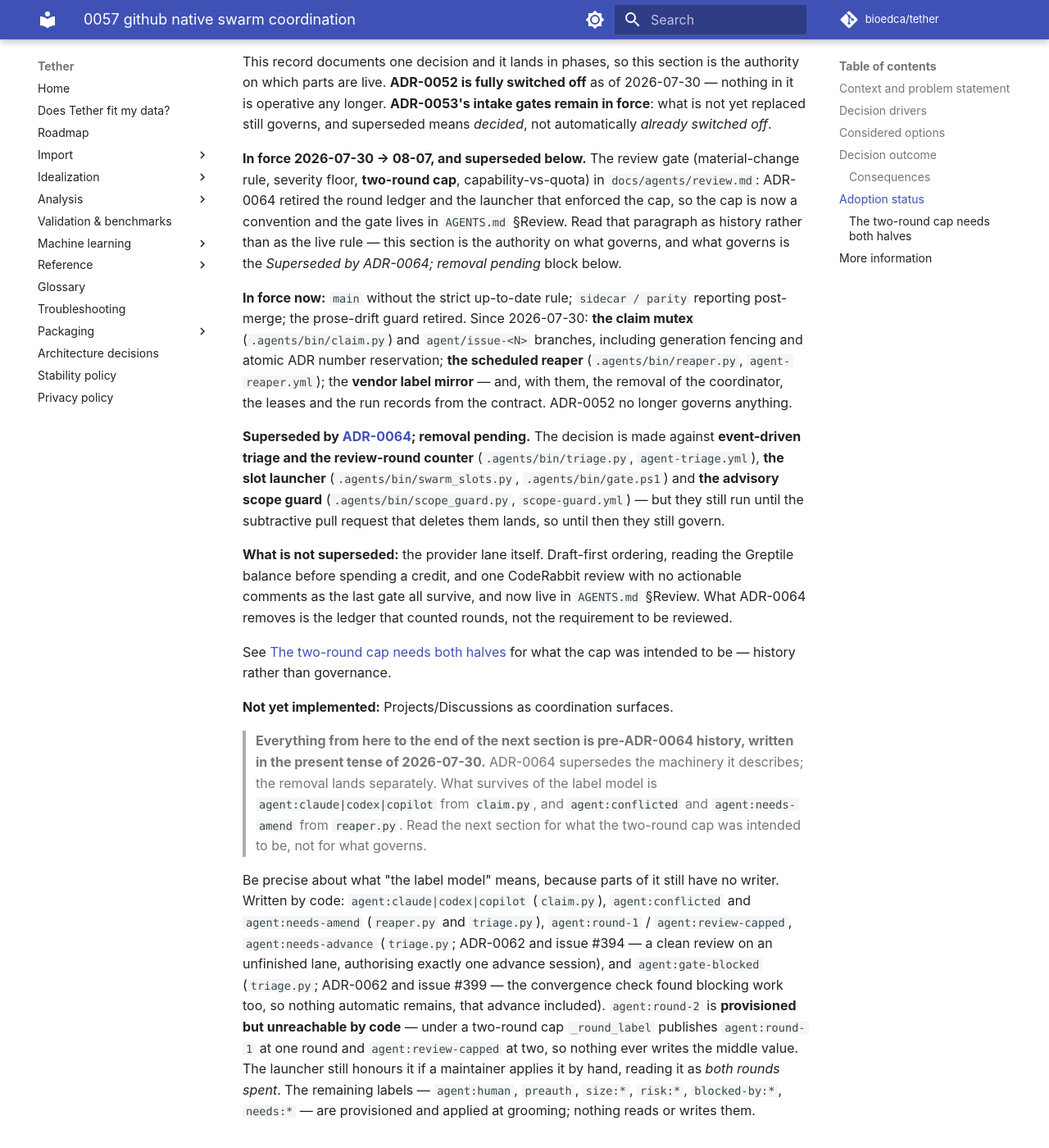
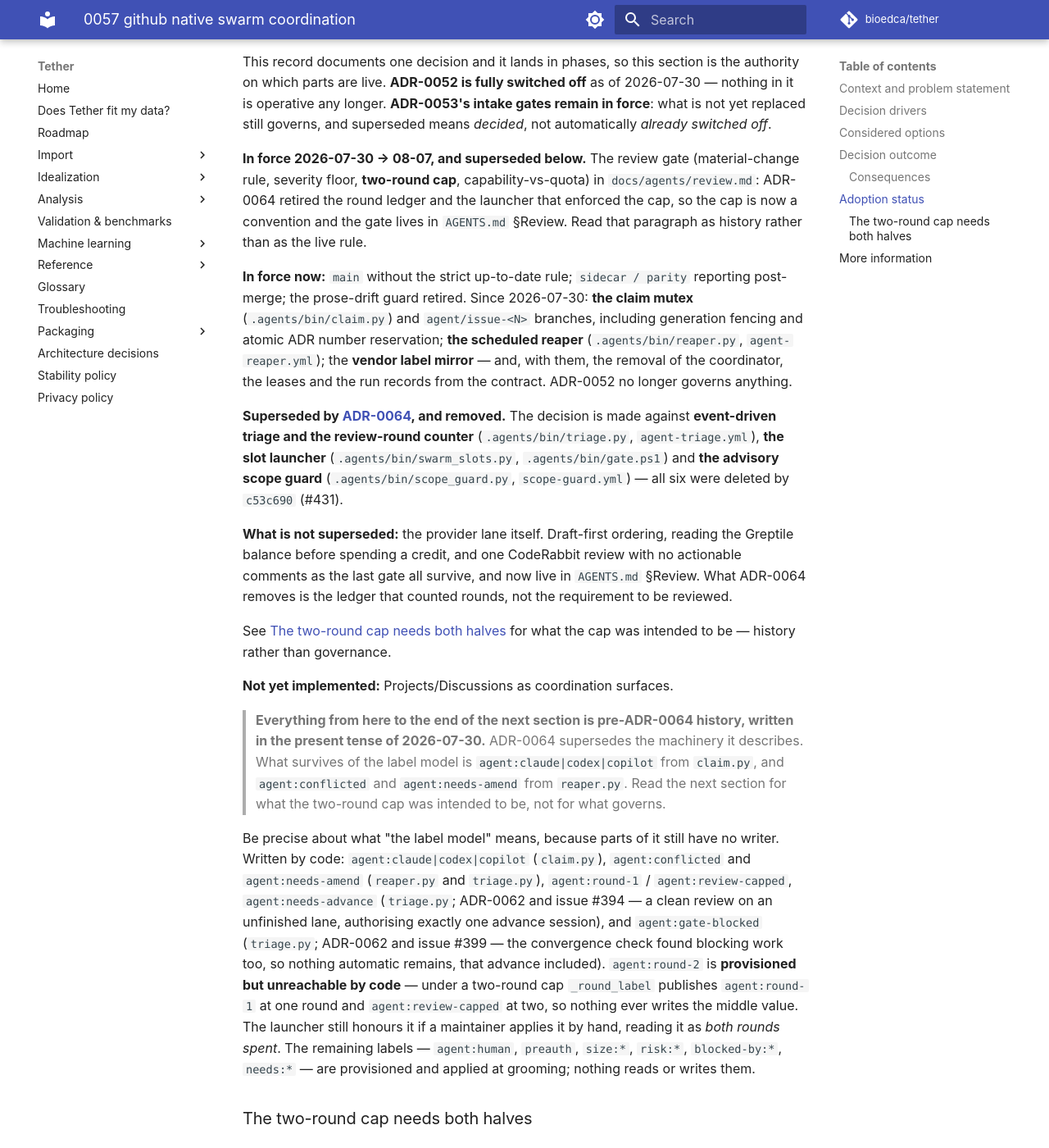
Before and after one commit to bioedca/tether, an MkDocs documentation site: the page built from docs/adr/0057-github-native-swarm-coordination.md, in a window 1280 px wide and 1400 px high, scrolled down 3782 px. Shown: the whole window at 82% size. Built offline with MkDocs 1.6.1 and Material for MkDocs 9.7.7, drawn with Linux system fonts in a browser that asks for light colours; comment, search, counter and statistics services are not loaded; the version menu is left out.

Commit message:
docs(adr): stop four superseded records saying retired code still runs (#472) (#474)
* docs(adr): stop four superseded records saying retired code still runs (#472)

ADR-0057, ADR-0062 and ADR-0063 said triage.py, swarm_slots.py, gate.ps1,
scope_guard.py and their workflows still run and govern until a
subtractive pull request lands. That pull request is c53c690 (#431),
which deleted all six; each record now says so.

ADR-0064's 'Landing separately' sentence is narrowed rather than
re-tensed: every item it lists landed (#430, #429, #431) except the
reaper shrink, which #429 dropped because the label paths it would have
removed are the ones ADR-0064 keeps.

Refs #472

* docs(adr): drop the remaining removal-pending claims (#472)

ADR-0057's review-gate paragraph still sent readers to the 'removal
pending' block this PR retitles as removed, and its history callout
still said the removal 'lands separately'. ADR-0064 kept a paragraph
calling PRD §12 stale 'between this record merging and that one' and
the launcher 'on its way out'; c53c690 rewrote the PRD and is an
ancestor of the record's own merge, so that gap never existed on main.
Each is deleted rather than re-qualified. 'have since landed' loses
'since', which read as 'since this record merged'.

```diff
--- a/docs/adr/0057-github-native-swarm-coordination.md
+++ b/docs/adr/0057-github-native-swarm-coordination.md
@@ -131,9 +131,7 @@ superseded means *decided*, not automatically *already switched off*.
 **In force 2026-07-30 → 08-07, and superseded below.** The review gate (material-change rule,
 severity floor, **two-round cap**, capability-vs-quota) in `docs/agents/review.md`: ADR-0064 retired
 the round ledger and the launcher that enforced the cap, so the cap is now a convention and the gate
-lives in `AGENTS.md` §Review. Read that paragraph as history rather than as the live rule — this
-section is the authority on what governs, and what governs is the *Superseded by ADR-0064; removal
-pending* block below.
+lives in `AGENTS.md` §Review. Read that paragraph as history rather than as the live rule.
 
 **In force now:** `main` without the strict up-to-date rule; `sidecar / parity`
 reporting post-merge; the prose-drift guard retired. Since 2026-07-30: **the claim mutex**
@@ -142,12 +140,11 @@ number reservation; **the scheduled reaper** (`.agents/bin/reaper.py`, `agent-re
 **vendor label mirror** — and, with them, the removal of the coordinator, the leases and the run
 records from the contract. ADR-0052 no longer governs anything.
 
-**Superseded by [ADR-0064](0064-the-agent-layer-coordinates-writers-not-reviews.md); removal
-pending.** The decision is made against **event-driven triage and the review-round counter**
+**Superseded by [ADR-0064](0064-the-agent-layer-coordinates-writers-not-reviews.md), and
+removed.** The decision is made against **event-driven triage and the review-round counter**
 (`.agents/bin/triage.py`, `agent-triage.yml`), **the slot launcher** (`.agents/bin/swarm_slots.py`,
 `.agents/bin/gate.ps1`) and **the advisory scope guard** (`.agents/bin/scope_guard.py`,
-`scope-guard.yml`) — but they still run until the subtractive pull request that deletes them lands,
-so until then they still govern.
+`scope-guard.yml`) — all six were deleted by `c53c690` (#431).
 
 **What is not superseded:** the provider lane itself. Draft-first ordering, reading the Greptile
 balance before spending a credit, and one CodeRabbit review with no actionable comments as the last
@@ -160,8 +157,8 @@ intended to be — history rather than governance.
 **Not yet implemented:** Projects/Discussions as coordination surfaces.
 
 > **Everything from here to the end of the next section is pre-ADR-0064 history, written in the
-> present tense of 2026-07-30.** ADR-0064 supersedes the machinery it describes; the removal lands
-> separately. What survives of the label model is `agent:claude|codex|copilot` from `claim.py`, and
+> present tense of 2026-07-30.** ADR-0064 supersedes the machinery it describes.
+> What survives of the label model is `agent:claude|codex|copilot` from `claim.py`, and
 > `agent:conflicted` and `agent:needs-amend` from `reaper.py`. Read the next section for what the
 > two-round cap was intended to be, not for what governs.
 
```
Also changed, not shown: docs/adr/0062-draft-first-review-lane-with-metered-providers.md (+3 -4 lines), docs/adr/0063-review-evidence-is-read-not-inferred.md (+2 -3 lines), docs/adr/0064-the-agent-layer-coordinates-writers-not-reviews.md (+4 -10 lines).
